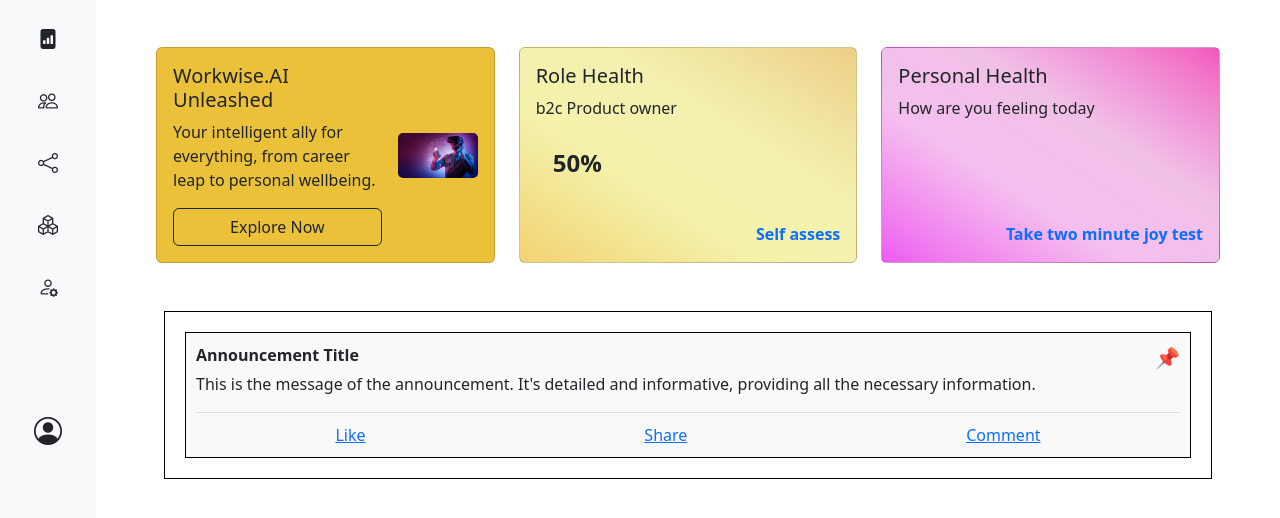
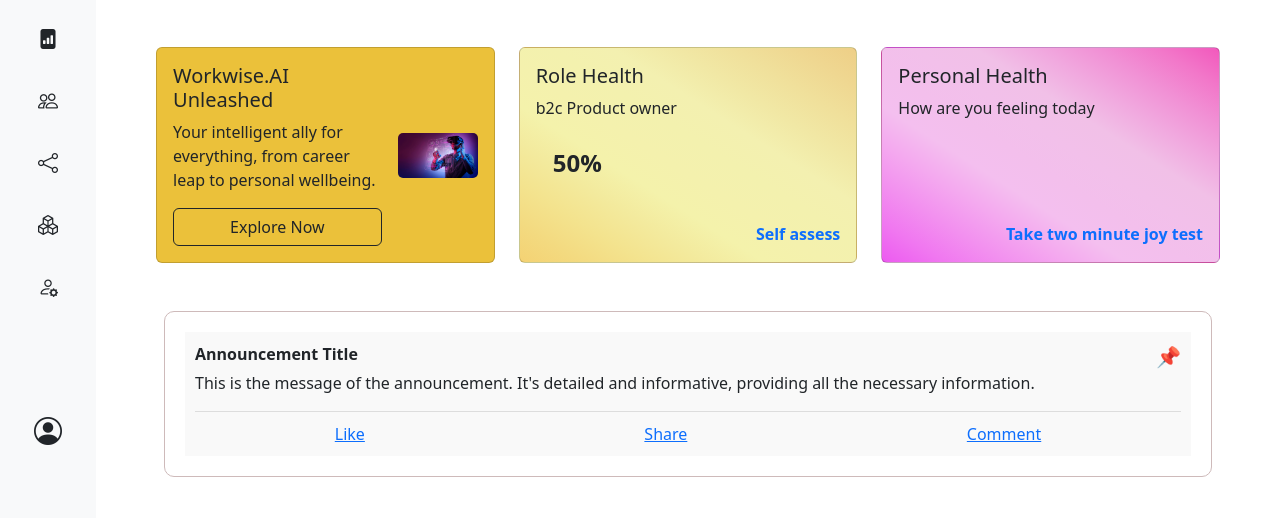
Before and after one commit to thisissuman/responsive-html-page-assesment, a website: page index.html in a window 1280 px wide. Shown: the part 152-670 px from the top of the page. Drawn offline with nearby package versions, Linux system fonts and the light colour scheme.

Commit message:
border corrected

```diff
--- a/index.html
+++ b/index.html
@@ -62,12 +62,13 @@
       }
 
       .box-container {
-    border: 1px solid #000;
+    border: 1px solid #cebaba;
     padding: 20px;
     margin: 20px;
+    border-radius: 10px;
   }
   .announcement {
-    border: 1px solid #000;
+
     padding: 10px;
     position: relative;
     background-color: #f9f9f9;
```
